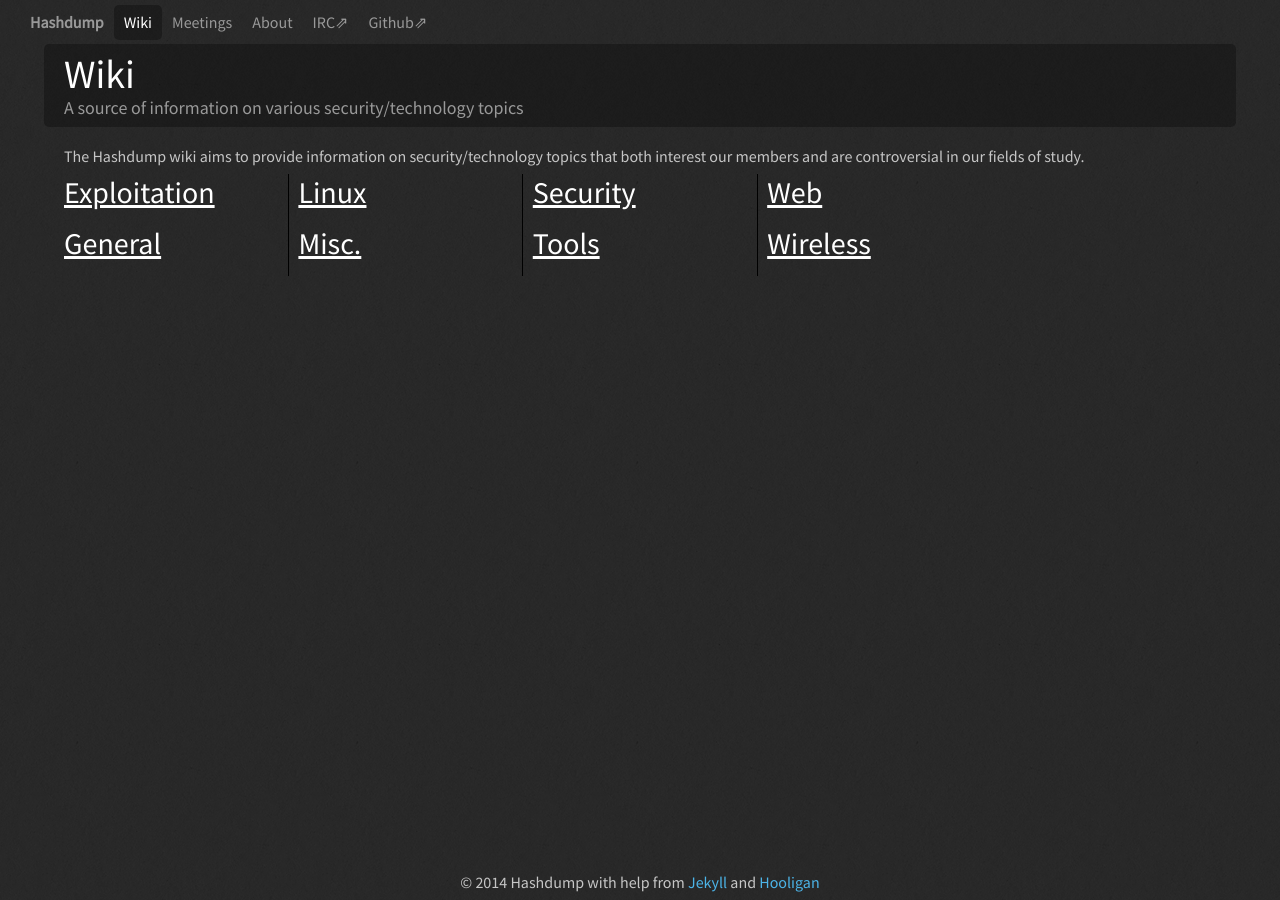
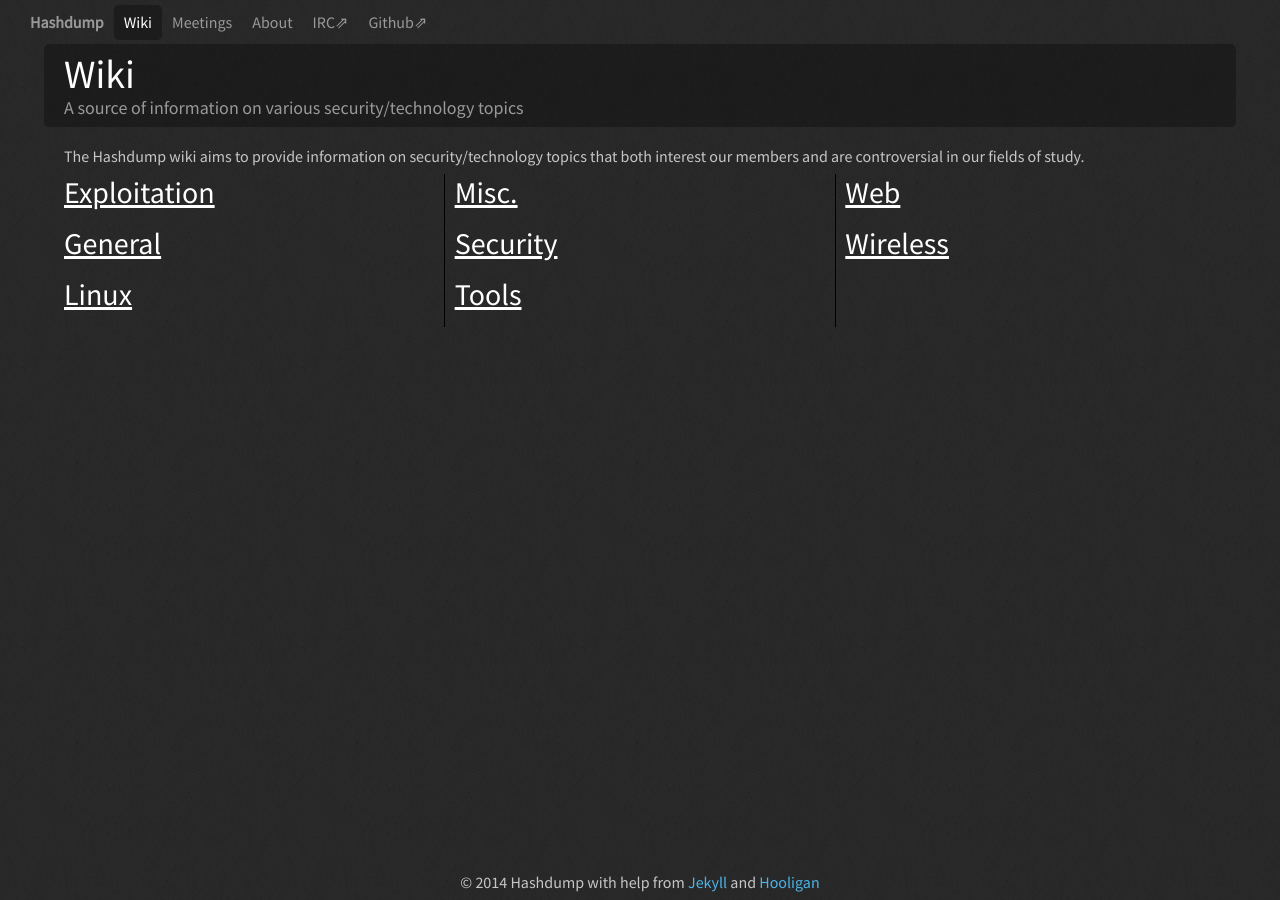
Before and after one commit to Hashdump/old-hashdump-site, a Jekyll site: the page built from _index/wiki.md, in a window 1280 px wide. Built offline with Jekyll 4.4.1, drawn with Linux system fonts in a browser that asks for light colours; Markdown is read by kramdown in place of the engine named in the settings.

Commit message:
Ehh... This might work :P

```diff
--- a/assets/css/_style.scss
+++ b/assets/css/_style.scss
@@ -111,17 +111,13 @@ header {
 }
 
 #columns {
-  @include prefix-values('column-width', '200px', webkit moz);
+  @include prefix-values('column-width', '285px', webkit moz);
   @include prefix-values('column-gap', '20px', webkit moz);
   @include prefix-values('column-rule', '1px solid #000000', webkit moz);
 
   .column {
-    @include prefix-values('column-break-inside', 'avoid', webkit moz);
+    @include prefix-values('column-break-inside', 'avoid', webkit);
     @include prefix-values('page-break-inside', 'avoid', moz);
-
-		ul, ol {
-			@include prefix-values('column-break-insize', 'avoid', webkit moz);
-			@include prefix-values('page-break-inside', 'avoid', moz);
-		}
+		break-inside: avoid;
   }
 }
```
